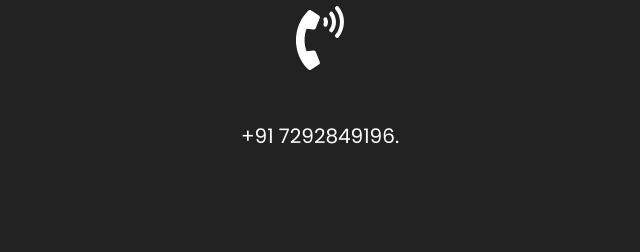
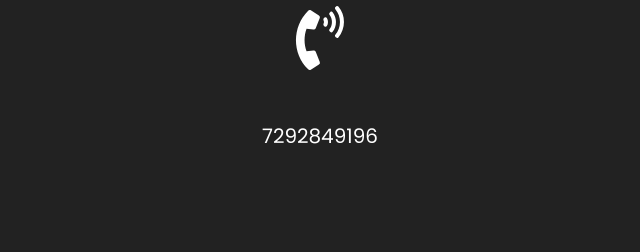
Before and after one commit to Sakchham11/sakchham11, a plain HTML site: page index.html in a window 1280 px wide. Shown: the part 3683-3935 px from the top of the page, 35-675 px from the left. Drawn offline with nearby package versions, Linux system fonts and the light colour scheme.

Commit message:
Update index.html

```diff
--- a/index.html
+++ b/index.html
@@ -207,7 +207,7 @@
                 <div class="row">
                     <div class="col-lg-6">
                         <i class="fas fa-phone-volume icons"></i>
-                        <h5 style="color: white;">+91 7292849196.</h5>
+                        <h5 style="color: white;">7292849196</h5>
                     </div>
                     <div class="col-lg-6">
                         <i class="fas fa-envelope icons"></i>
```
